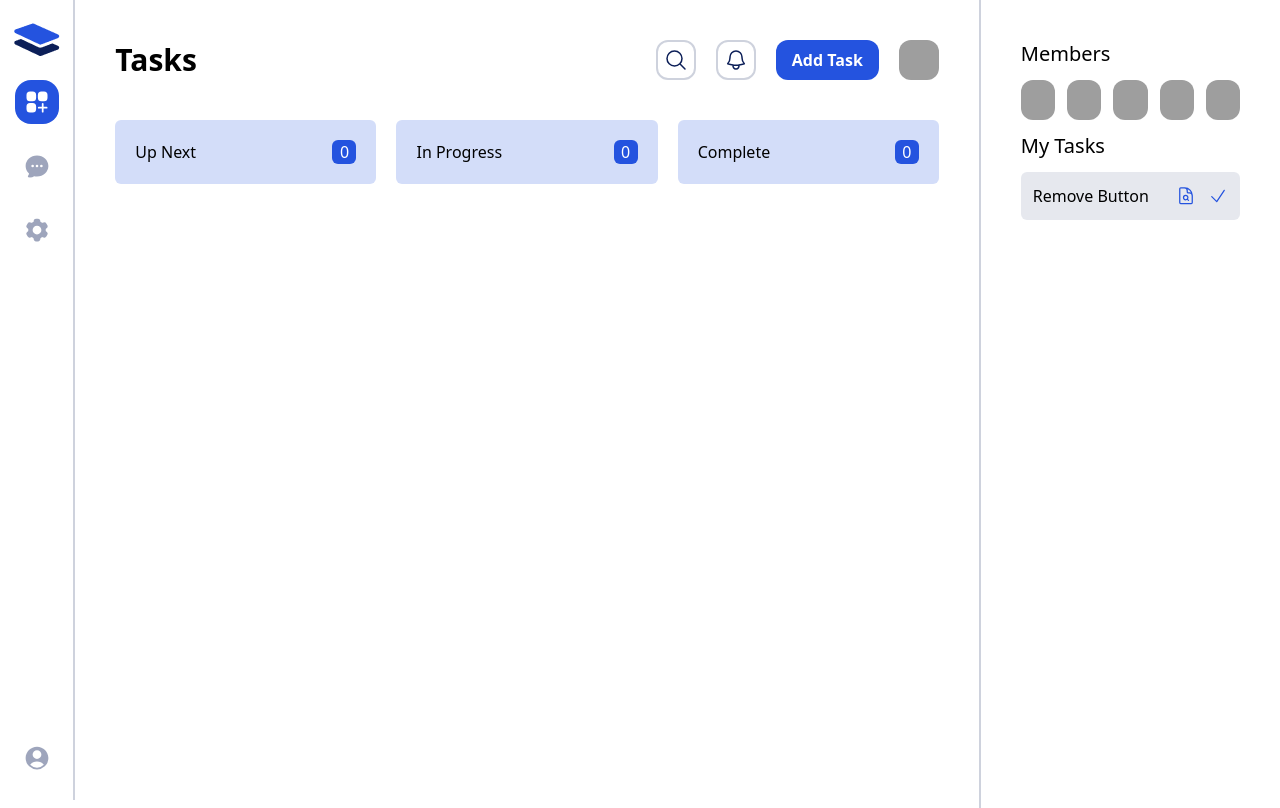
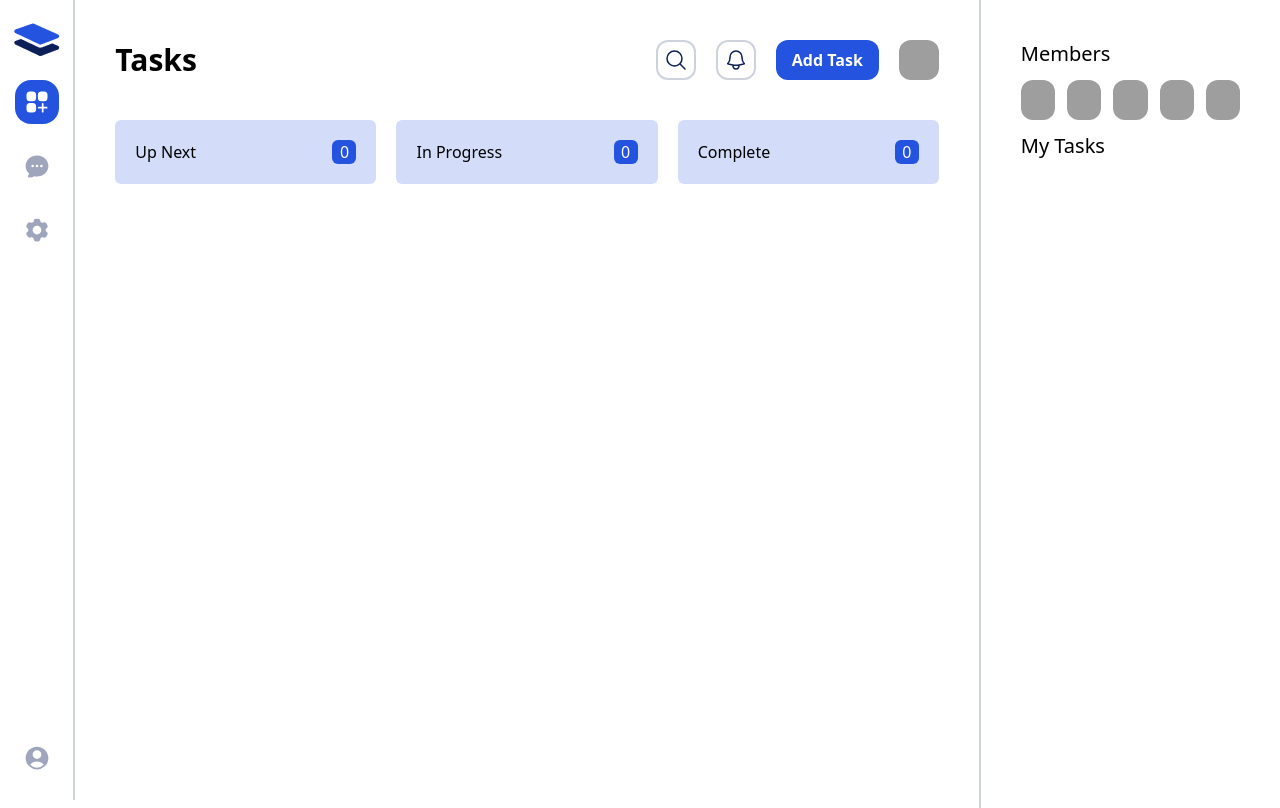
Before and after one commit to iqbalhossainmohon/tasks-management, a React (Vite) app: page / in a window 1280 px wide. Shown: the top 808 px of the page. Built offline with nearby package versions, Linux system fonts and the light colour scheme; grey boxes are pictures that could not be loaded.

Commit message:
remove tasks

```diff
--- a/src/components/tasks/MyTasks.jsx
+++ b/src/components/tasks/MyTasks.jsx
@@ -2,28 +2,33 @@ import {
   CheckIcon,
   DocumentMagnifyingGlassIcon,
 } from '@heroicons/react/24/outline';
+import { useSelector } from 'react-redux';
 
 const MyTasks = () => {
-  const item = {
-    id: 1,
-    status: 'pending',
-    title: 'Remove Button',
-    description:
-      'We need a remove button in our task card. Meke the button red and use Heroicon for tashbin icon.',
-    date: '2023-08-28',
-    assignedTo: 'Mir Hussain',
-    priority: 'high',
-  };
+  // const item = {
+  //   id: 1,
+  //   status: 'pending',
+  //   title: 'Remove Button',
+  //   description:
+  //     'We need a remove button in our task card. Meke the button red and use Heroicon for tashbin icon.',
+  //   date: '2023-08-28',
+  //   assignedTo: 'Mir Hussain',
+  //   priority: 'high',
+  // };
+  const { tasks } = useSelector((state) => state.tasksSlice);
+  console.log(tasks)
 
   return (
     <div>
       <h1 className="text-xl my-3">My Tasks</h1>
       <div className=" h-[750px] overflow-auto space-y-3">
+        {
+          tasks?.map(item =>
             <div
               key={item.id}
               className="bg-secondary/10 rounded-md p-3 flex justify-between"
             >
-          <h1>{item.title}</h1>
+              <h1>{item.payload.name}</h1>
               <div className="flex gap-3">
                 <button className="grid place-content-center" title="Details">
                   <DocumentMagnifyingGlassIcon className="w-5 h-5 text-primary" />
@@ -33,6 +38,8 @@ const MyTasks = () => {
                 </button>
               </div>
             </div>
+          )
+        }
       </div>
     </div>
   );
--- a/src/components/tasks/TaskCard.jsx
+++ b/src/components/tasks/TaskCard.jsx
@@ -1,6 +1,6 @@
 import { ArrowRightIcon, TrashIcon } from '@heroicons/react/24/outline';
 import { useDispatch } from 'react-redux';
-import { updateStatus } from '../../redux/features/tasks/tasksSlice';
+import { removeTask, updateStatus } from '../../redux/features/tasks/tasksSlice';
 
 const TaskCard = ({ task }) => {
   const dispatch = useDispatch();
@@ -26,7 +26,7 @@ const TaskCard = ({ task }) => {
       <div className="flex justify-between mt-3">
         <p>{task?.payload.date}</p>
         <div className="flex gap-3">
-          <button title="Delete">
+          <button onClick={()=> dispatch(removeTask(task.id))} title="Delete">
             <TrashIcon className="h-5 w-5 text-red-500" />
           </button>
           <button
--- a/src/redux/features/tasks/tasksSlice.js
+++ b/src/redux/features/tasks/tasksSlice.js
@@ -18,7 +18,7 @@ const tasksSlice = createSlice({
             }
         },
         removeTask: (state, {payload}) => {
-            state.tasks.filter((item) => item !== payload);
+            state.tasks = state.tasks.filter((item) => item !== payload);
         },
         updateStatus: (state, {payload}) => {
            const target = state.tasks.find(item => item.id === payload.id);
@@ -27,6 +27,6 @@ const tasksSlice = createSlice({
     },
 });
 
-export const { addTask, updateStatus } = tasksSlice.actions;
+export const { addTask, updateStatus, removeTask } = tasksSlice.actions;
 
 export default tasksSlice.reducer;
--- /dev/null
+++ b/src/redux/features/user/userSlice.js
@@ -0,0 +1,18 @@
+import { createSlice } from "@reduxjs/toolkit";
+
+
+const initialState ={
+    name: 'Mir Hussain',
+    email: 'mir@gamil.com',
+    userTasks: [],
+};
+
+const userSlice = createSlice({
+    name: 'userSlice',
+    initialState,
+    reducers: {
+
+    },
+});
+
+export default userSlice.reducer;
--- a/src/redux/store.js
+++ b/src/redux/store.js
@@ -1,10 +1,12 @@
 import { configureStore } from "@reduxjs/toolkit";
 import tasksSlice from "./features/tasks/tasksSlice";
+import userSlice from "./features/user/userSlice";
 
 
 const store = configureStore({
     reducer: {
         tasksSlice: tasksSlice,
+        userSlice: userSlice,
     },
 })
 
```
Lines whose indentation alone changed are shown as unchanged.
